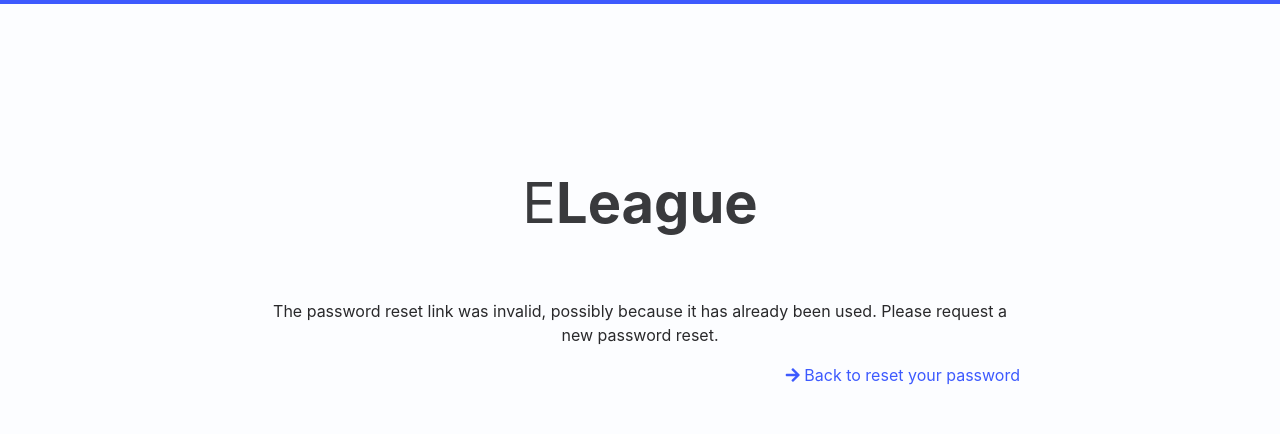
After one commit to davidjrichardson/eleague, a Django app: template eleague/templates/registration/password_reset_confirm.html in a window 1280 px wide. The commit adds this page. Shown: the top 434 px of the page. Run offline with Django 3.2, Linux system fonts and the light colour scheme; the template is opened without the code that fills it, so the values that code supplies are empty; style sheets or scripts are compiled from the project's sources; some libraries are stand-ins or nearby versions; some web fonts are replaced.

Commit message:
Finish the password reset flow

```diff
--- a/dashboard/views.py
+++ b/dashboard/views.py
@@ -50,7 +50,7 @@ class ChangePasswordView(LoginRequiredMixin, View):
     success_url = '/dashboard/profile/'
 
     template_name = 'dashboard/change_password.html'
-    custom_help_labels = ['Your password must contain at least 8 alphanumeric characters.']
+    custom_help_labels = 'Your password must contain at least 8 alphanumeric characters.'
 
     def get(self, request):
         context = {
--- a/eleague/templates/partials/form_field.html
+++ b/eleague/templates/partials/form_field.html
@@ -25,11 +25,7 @@
         <span class="is-required">*</span>{% endif %}</label>
     {% include 'partials/form_control.html' with field=field read_only=read_only custom_icon=custom_icon custom_label=custom_label %}
     {% if field.help_text or custom_help %}
-      {% for help in custom_help %}
-        <p class="help">{{ help }}</p>
-      {% empty %}
-        <p class="help">{{ field.help_text }}</p>
-      {% endfor %}
+      <p class="help">{{ custom_help|default:field.help_text }}</p>
     {% endif %}
     {% if field.errors %}
       {% for error in field.errors %}
--- /dev/null
+++ b/eleague/templates/registration/password_reset_confirm.html
@@ -0,0 +1,53 @@
+{% extends 'base.html' %}
+
+{% block title %}Setting A New Password{% endblock %}
+
+{% block body_class %}template-set{% endblock %}
+
+{% block content %}
+  <section class="section">
+    <div class="logo-hero">
+      <div class="hero-body">
+        <div class="container has-text-centered">
+          <h1 class="title is-size-1">E<strong>League</strong></h1>
+          {% if validlink %}
+            <p>Please enter your new password twice so we can verify you typed it in correctly.</p>
+          {% endif %}
+        </div>
+      </div>
+    </div>
+
+    {% if validlink %}
+      <div class="container">
+        <div class="columns">
+          <div class="column is-6 is-offset-3">
+            <h3 class="title is-size-3 has-text-centered">Set a New Password</h3>
+            <form method="post">
+              {% csrf_token %}
+              {% include 'partials/form_field.html' with field=form.new_password1 custom_help='Your password must contain at least 8 alphanumeric characters.' %}
+              {% include 'partials/form_field.html' with field=form.new_password2 %}
+              <div class="field is-grouped is-grouped-right">
+                <div class="control">
+                  <input class="button is-primary" type="submit" value="Submit"/>
+                </div>
+              </div>
+            </form>
+          </div>
+        </div>
+      </div>
+      </section>
+    {% else %}
+      <div class="container">
+        <div class="columns">
+          <div class="column is-8 is-offset-2">
+            <div class="content">
+              <p class="has-text-centered">The password reset link was invalid, possibly because it has already been
+                used. Please request a new password reset.</p>
+              <p class="has-text-right"><a href="{% url 'password_reset' %}"><i class="fas fa-arrow-right"></i> Back to
+                reset your password</a></p>
+            </div>
+          </div>
+        </div>
+      </div>
+    {% endif %}
+{% endblock %}`
--- a/eleague/templates/registration/password_reset_done.html
+++ b/eleague/templates/registration/password_reset_done.html
@@ -16,7 +16,8 @@
 
     <div class="container">
       <div class="columns">
-        <div class="column is-6 is-offset-3">
+        <div class="column is-8 is-offset-2">
+          <h3 class="title is-size-3 has-text-centered">Password Reset Email Sent</h3>
           <div class="content has-text-centered">
             <p>We’ve emailed you instructions for setting your password, if an account exists with the email you entered. You should receive them shortly.</p>
             <p>If you don’t receive an email, please make sure you’ve entered the address you registered with, and check your spam folder.</p>
--- a/eleague/templates/registration/password_reset_form.html
+++ b/eleague/templates/registration/password_reset_form.html
@@ -1,6 +1,6 @@
 {% extends 'base.html' %}
 
-{% block title %}Forgot Your Password{% endblock %}
+{% block title %}Forgot Your Password?{% endblock %}
 
 {% block body_class %}template-reset{% endblock %}
 
```
Also changed, not shown: eleague/templates/registration/password_reset_complete.html (added, +28 -0 lines).
